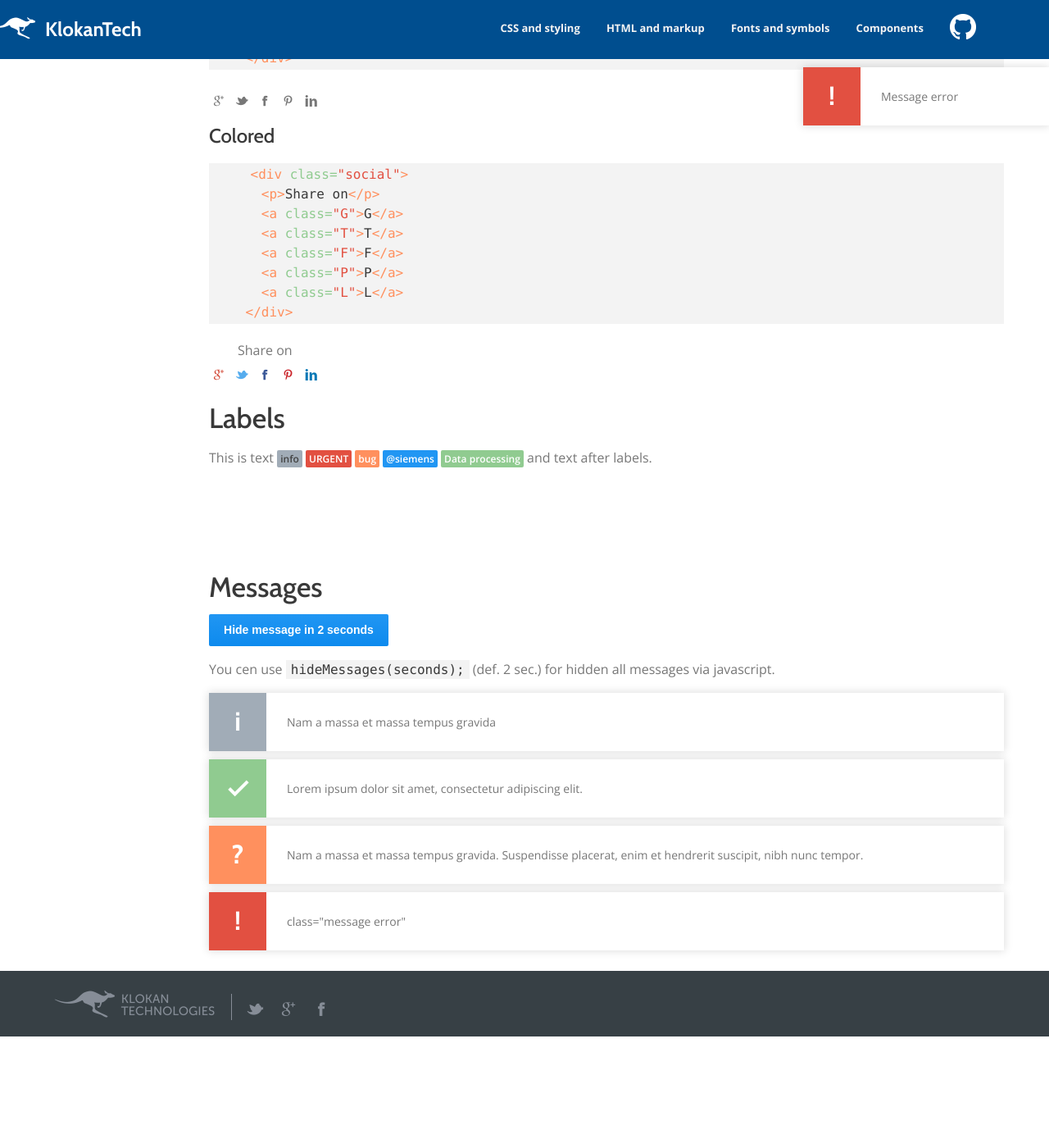
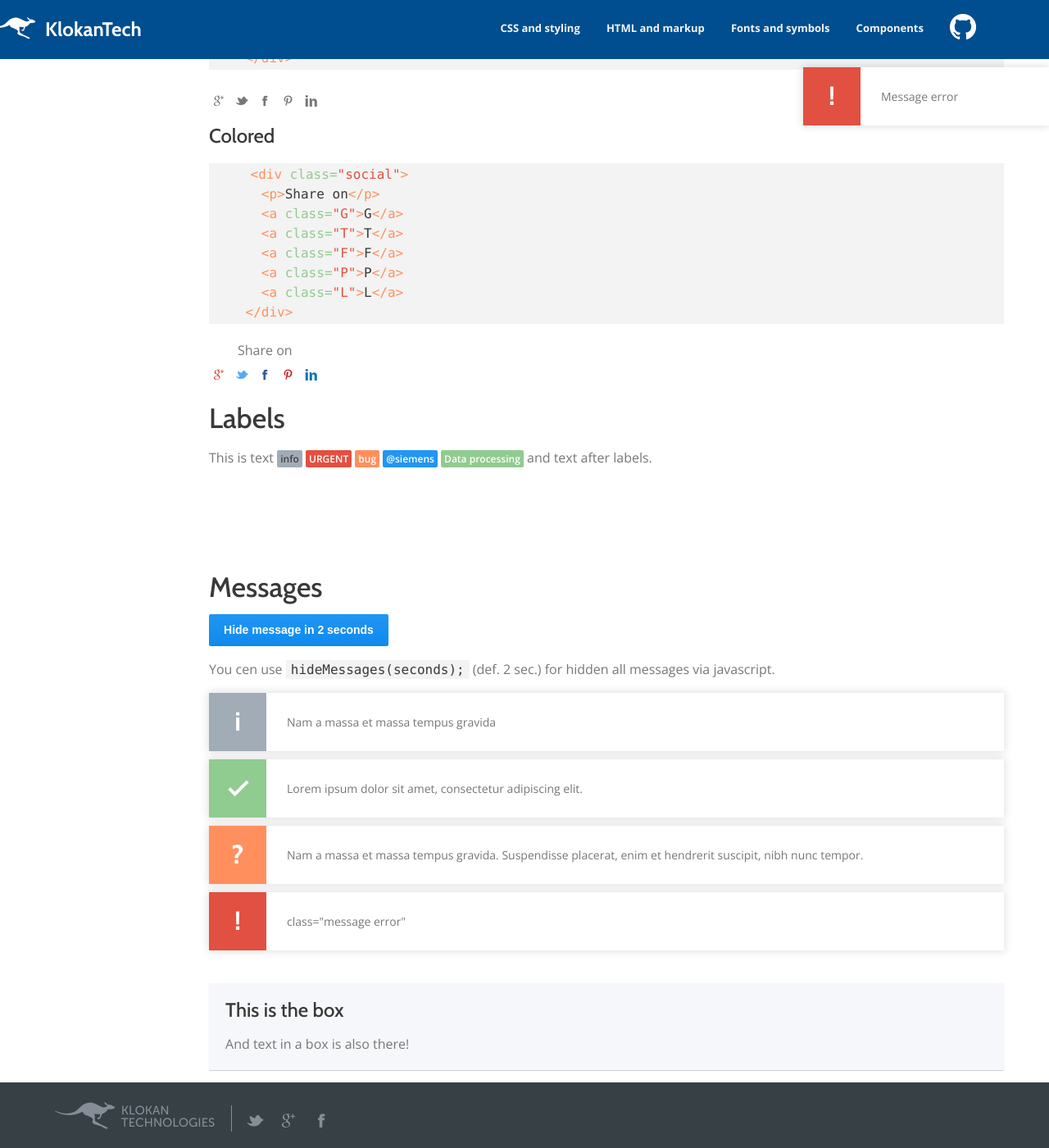
Before and after one commit to klokantech/styles, a Jekyll site: the page built from components.html, in a window 1280 px wide and 1400 px high, scrolled down 1565 px. Shown: the whole window at 82% size. Built offline with Jekyll 4.4.1, drawn with Linux system fonts in a browser that asks for light colours; before the commit the page ends 2829 px from its top, so only the background shows below that.

Commit message:
BOX component

```diff
--- a/_sass/_components.scss
+++ b/_sass/_components.scss
@@ -439,3 +439,19 @@ input.working {
     transform: translateX(0);
   }
 }
+
+.box{
+  padding: $box-padding;
+  border-radius: $box-radius;
+  background: $box-bg;
+  box-shadow: $box-boxshadow;
+
+  h2:first-child, h3:first-child, h4:first-child, h5:first-child,
+  h6:first-child{
+    margin-top: 0;
+  }
+
+  p:last-child{
+    margin-bottom: 0;
+  }
+}
--- a/_sass/_variables.scss
+++ b/_sass/_variables.scss
@@ -223,6 +223,11 @@ $labels-colors: (
 $message-bg: $body-bg;
 $message-color: $text-color;
 
+$box-bg: #f6f7fa;
+$box-padding: 20px;
+$box-boxshadow: 0px 1px 1px 0px rgba(200,204,210,1);
+$box-radius: $border-radius;
+
 /* Top navbar */
 $navbar-top-height: 72px;
 $navbar-top-small-height: 48px;
--- a/components.html
+++ b/components.html
@@ -168,3 +168,12 @@ title: Components
     </div>
   </div>
 </div>
+
+<div class="row" id="box">
+  <div class="col12">
+   <div class="box">
+    <h3>This is the box</h3>
+    <p>And text in a box is also there!</p>
+   </div>
+  </div>
+</div>
```
